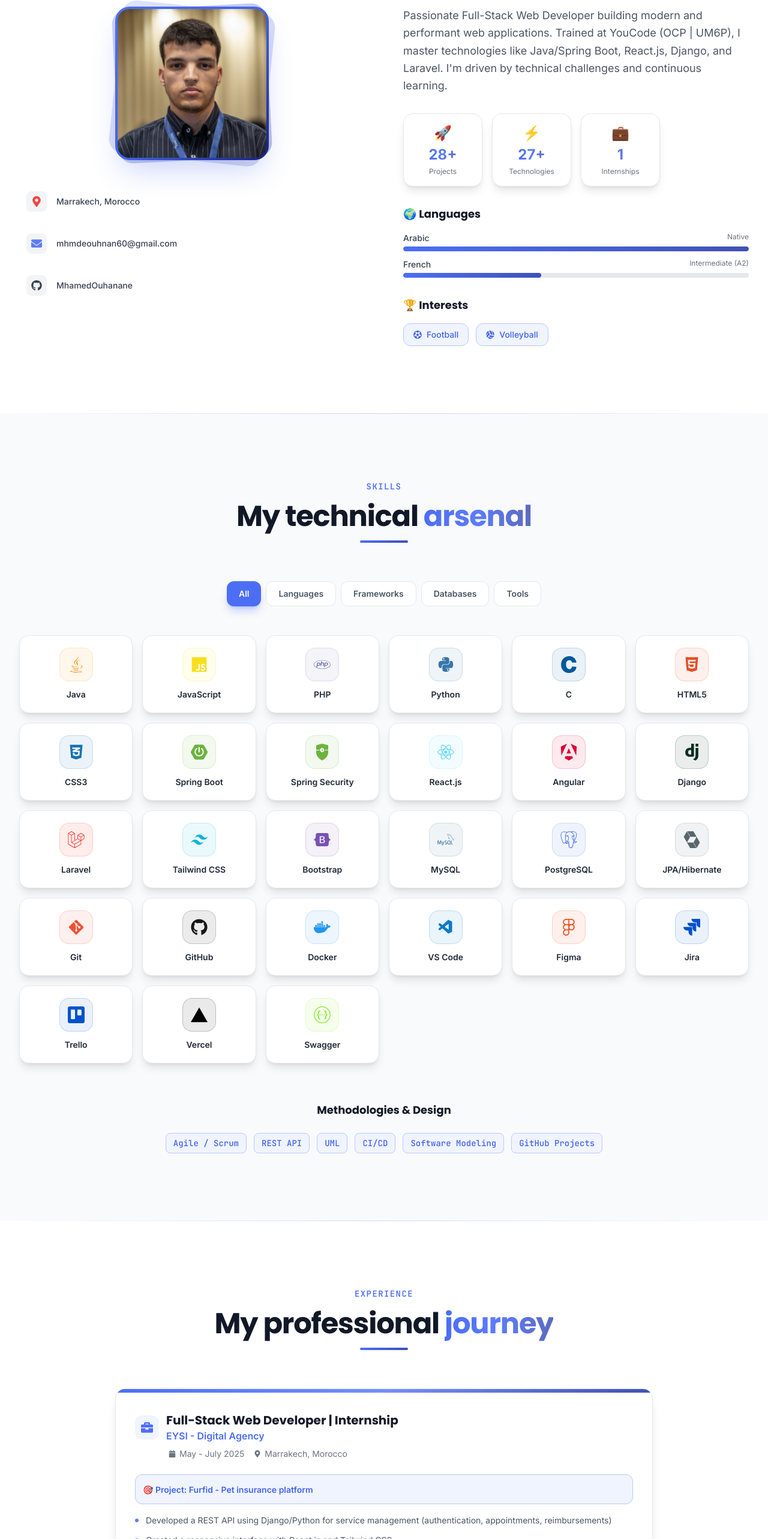
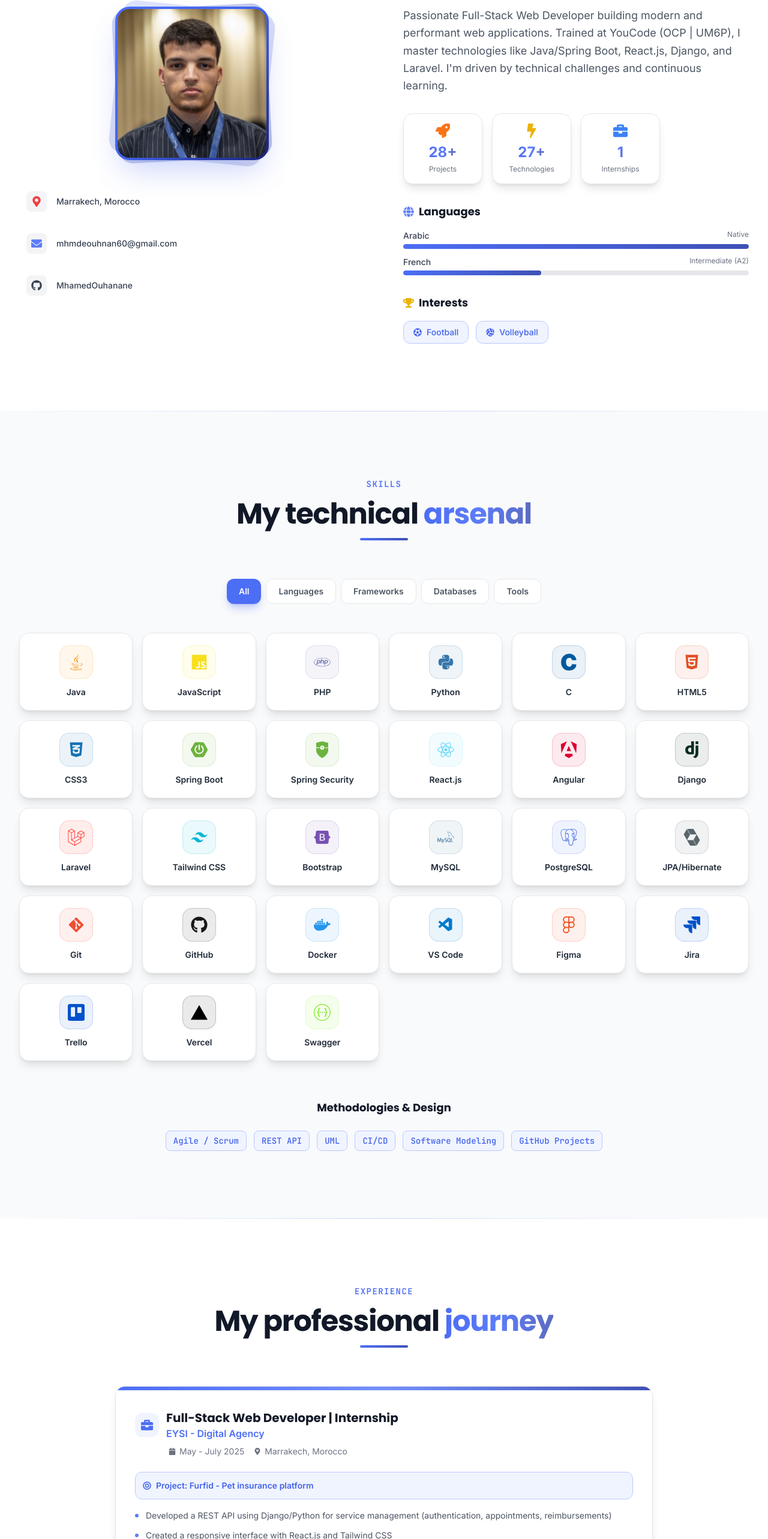
Before and after one commit to MhamedOuhanane/My_Portfolio, a React (Create React App) app: page / in a window 1280 px wide. Shown: the part 1173-3739 px from the top of the page at 60% size. Built offline with nearby package versions, Linux system fonts and the light colour scheme.

Commit message:
ajouter des icônes supplémentaires et améliorer la présentation des sections About, Experience et Projects

```diff
--- a/src/components/About.jsx
+++ b/src/components/About.jsx
@@ -1,38 +1,55 @@
 import React from "react";
 import { motion } from "framer-motion";
-import { FaMapMarkerAlt, FaEnvelope, FaGithub } from "react-icons/fa";
+import {
+  FaMapMarkerAlt,
+  FaEnvelope,
+  FaGithub,
+  FaBriefcase,
+  FaBolt,
+  FaRocket,
+  FaGlobe,
+  FaTrophy,
+} from "react-icons/fa";
 import { useInView } from "../hooks/useInView";
-import { personalInfo, languages, interests, projects, experiences, skills } from "../data/portfolio";
+import {
+  personalInfo,
+  languages,
+  interests,
+  projects,
+  experiences,
+  skills,
+} from "../data/portfolio";
 
 const About = () => {
   const [ref, isInView] = useInView({ threshold: 0.2 });
 
-    const projectsCount = projects.length;
+  const projectsCount = projects.length;
   const totalSkills =
     skills.languages.length +
     skills.frameworks.length +
     skills.databases.length +
     skills.tools.length;
-  const internshipCount = experiences.filter(exp =>
-    exp.title.toLowerCase().includes('intern') ||
-    exp.title.toLowerCase().includes('stage')
+  const internshipCount = experiences.filter(
+    (exp) =>
+      exp.title.toLowerCase().includes("intern") ||
+      exp.title.toLowerCase().includes("stage"),
   ).length;
 
   const stats = [
     {
       label: "Projects",
       value: `${projectsCount}+`,
-      icon: "🚀"
+      icon: <FaRocket className="text-orange-500" />,
     },
     {
       label: "Technologies",
       value: `${totalSkills}+`,
-      icon: "⚡"
+      icon: <FaBolt className="text-yellow-500" />,
     },
     {
       label: "Internships",
       value: internshipCount,
-      icon: "💼"
+      icon: <FaBriefcase className="text-blue-500" />,
     },
   ];
 
@@ -51,8 +68,10 @@ const About = () => {
           transition={{ duration: 0.6 }}
           className="text-center mb-16"
         >
-          <span className="text-sm font-mono font-semibold text-marine-600 dark:text-marine-400
-                         tracking-widest uppercase mb-4 block">
+          <span
+            className="text-sm font-mono font-semibold text-marine-600 dark:text-marine-400
+                         tracking-widest uppercase mb-4 block"
+          >
             About
           </span>
           <h2 className="section-title text-gray-900 dark:text-white">
@@ -76,17 +95,33 @@ const About = () => {
                            overflow-hidden shadow-2xl shadow-marine-700/30 p-1"
               >
                 <div className="w-full h-full rounded-[20px] overflow-hidden bg-white dark:bg-dark-300">
-                  <img src="/portfolio_logo.jpg" alt="M'Hamed Ouhanane" className="w-full h-full object-cover" />
+                  <img
+                    src="/portfolio_logo.jpg"
+                    alt="M'Hamed Ouhanane"
+                    className="w-full h-full object-cover"
+                  />
                 </div>
               </div>
             </div>
 
             <div className="space-y-3">
               {[
-                { icon: FaMapMarkerAlt, text: personalInfo.location, color: "text-red-500" },
-                { icon: FaEnvelope, text: personalInfo.email, color: "text-marine-500" },
+                {
+                  icon: FaMapMarkerAlt,
+                  text: personalInfo.location,
+                  color: "text-red-500",
+                },
+                {
+                  icon: FaEnvelope,
+                  text: personalInfo.email,
+                  color: "text-marine-500",
+                },
                 // { icon: FaPhone, text: personalInfo.phone, color: "text-green-500" },
-                { icon: FaGithub, text: "MhamedOuhanane", color: "text-gray-700 dark:text-gray-300" },
+                {
+                  icon: FaGithub,
+                  text: "MhamedOuhanane",
+                  color: "text-gray-700 dark:text-gray-300",
+                },
               ].map(({ icon: Icon, text, color }, i) => (
                 <motion.div
                   key={i}
@@ -96,10 +131,14 @@ const About = () => {
                   className="flex items-center gap-4 p-3 rounded-xl
                              hover:bg-gray-50 dark:hover:bg-dark-300 transition-all"
                 >
-                  <div className={`p-2 rounded-lg bg-gray-100 dark:bg-dark-300 ${color}`}>
+                  <div
+                    className={`p-2 rounded-lg bg-gray-100 dark:bg-dark-300 ${color}`}
+                  >
                     <Icon size={18} />
                   </div>
-                  <span className="text-gray-700 dark:text-gray-300 text-sm font-medium">{text}</span>
+                  <span className="text-gray-700 dark:text-gray-300 text-sm font-medium">
+                    {text}
+                  </span>
                 </motion.div>
               ))}
             </div>
@@ -124,8 +163,12 @@ const About = () => {
                   transition={{ delay: 0.5 + i * 0.1 }}
                   className="card card-hover p-4 text-center"
                 >
-                  <span className="text-2xl mb-1 block">{stat.icon}</span>
-                  <span className="text-2xl font-bold gradient-text">{stat.value}</span>
+                  <span className="text-2xl mb-2 flex justify-center">
+                    {stat.icon}
+                  </span>
+                  <span className="text-2xl font-bold gradient-text">
+                    {stat.value}
+                  </span>
                   <span className="text-xs text-gray-500 dark:text-gray-400 block mt-1">
                     {stat.label}
                   </span>
@@ -134,8 +177,12 @@ const About = () => {
             </div>
 
             <div>
-              <h3 className="text-lg font-display font-bold text-gray-900 dark:text-white mb-4">
-                🌍 Languages
+              <h3
+                className="text-lg font-display font-bold text-gray-900 dark:text-white mb-4
+               flex items-center gap-2"
+              >
+                <FaGlobe className="text-marine-500" size={18} />
+                Languages
               </h3>
               <div className="space-y-3">
                 {languages.map((lang) => (
@@ -144,12 +191,16 @@ const About = () => {
                       <span className="text-sm font-medium text-gray-700 dark:text-gray-300">
                         {lang.name}
                       </span>
-                      <span className="text-xs text-gray-500 dark:text-gray-400">{lang.level}</span>
+                      <span className="text-xs text-gray-500 dark:text-gray-400">
+                        {lang.level}
+                      </span>
                     </div>
                     <div className="h-2 bg-gray-200 dark:bg-dark-200 rounded-full overflow-hidden">
                       <motion.div
                         initial={{ width: 0 }}
-                        animate={isInView ? { width: `${lang.percentage}%` } : {}}
+                        animate={
+                          isInView ? { width: `${lang.percentage}%` } : {}
+                        }
                         transition={{ duration: 1, delay: 0.8 }}
                         className="h-full bg-gradient-to-r from-marine-600 to-navy-500 rounded-full"
                       />
@@ -160,8 +211,12 @@ const About = () => {
             </div>
 
             <div>
-              <h3 className="text-lg font-display font-bold text-gray-900 dark:text-white mb-4">
-                🏆 Interests
+              <h3
+                className="text-lg font-display font-bold text-gray-900 dark:text-white mb-4
+               flex items-center gap-2"
+              >
+                <FaTrophy className="text-yellow-500" size={18} />
+                Interests
               </h3>
               <div className="flex gap-3 flex-wrap">
                 {interests.map(({ name, icon: Icon }) => (
--- a/src/components/Experience.jsx
+++ b/src/components/Experience.jsx
@@ -1,6 +1,11 @@
 import React from "react";
 import { motion } from "framer-motion";
-import { FaBriefcase, FaMapMarkerAlt, FaCalendar } from "react-icons/fa";
+import {
+  FaBriefcase,
+  FaMapMarkerAlt,
+  FaCalendar,
+  FaBullseye,
+} from "react-icons/fa";
 import { useInView } from "../hooks/useInView";
 import { experiences } from "../data/portfolio";
 
@@ -8,7 +13,11 @@ const Experience = () => {
   const [ref, isInView] = useInView({ threshold: 0.1 });
 
   return (
-    <section id="experience" ref={ref} className="relative bg-white dark:bg-dark-400 overflow-hidden">
+    <section
+      id="experience"
+      ref={ref}
+      className="relative bg-white dark:bg-dark-400 overflow-hidden"
+    >
       <div className="absolute top-0 left-0 w-full h-px bg-gradient-to-r from-transparent via-marine-500/30 to-transparent" />
 
       <div className="section-container">
@@ -18,8 +27,10 @@ const Experience = () => {
           transition={{ duration: 0.6 }}
           className="text-center mb-16"
         >
-          <span className="text-sm font-mono font-semibold text-marine-600 dark:text-marine-400
-                         tracking-widest uppercase mb-4 block">
+          <span
+            className="text-sm font-mono font-semibold text-marine-600 dark:text-marine-400
+                         tracking-widest uppercase mb-4 block"
+          >
             Experience
           </span>
           <h2 className="section-title text-gray-900 dark:text-white">
@@ -67,10 +78,19 @@ const Experience = () => {
                 </div>
 
                 {exp.project && (
-                  <div className="mb-4 p-3 rounded-xl bg-marine-50 dark:bg-marine-900/20
-                                border border-marine-200 dark:border-marine-700/50">
-                    <span className="text-sm font-semibold text-marine-700 dark:text-marine-300">
-                      🎯 Project: {exp.project}
+                  <div
+                    className="mb-4 p-3 rounded-xl bg-marine-50 dark:bg-marine-900/20
+                      border border-marine-200 dark:border-marine-700/50"
+                  >
+                    <span
+                      className="text-sm font-semibold text-marine-700 dark:text-marine-300
+                                       flex items-center gap-2"
+                    >
+                      <FaBullseye
+                        className="text-marine-600 dark:text-marine-400"
+                        size={14}
+                      />
+                      Project: {exp.project}
                     </span>
                   </div>
                 )}
--- a/src/components/Projects.jsx
+++ b/src/components/Projects.jsx
@@ -1,6 +1,6 @@
 import React, { useState } from "react";
 import { motion, AnimatePresence } from "framer-motion";
-import { FaGithub, FaExternalLinkAlt, FaChevronRight, FaChevronLeft } from "react-icons/fa";
+import { FaGithub, FaExternalLinkAlt, FaChevronRight, FaChevronLeft, FaStar } from "react-icons/fa";
 import { useInView } from "../hooks/useInView";
 import { projects } from "../data/portfolio";
 
@@ -39,9 +39,9 @@ const ProjectCard = ({ project, index, isInView }) => {
         </motion.div>
 
         {project.featured && (
-          <span className="absolute top-4 right-4 px-3 py-1 rounded-full text-xs font-bold
-                         bg-white/20 backdrop-blur-sm text-white border border-white/30">
-            ⭐ Featured
+          <span className="absolute flex items-center top-4 right-4 gap-1 px-3 py-1 rounded-full text-xs font-bold
+                         bg-blue-400/20 backdrop-blur-sm text-blue-400 border border-white/30">
+            <FaStar className="text-yellow-400" size={12} /> Featured
           </span>
         )}
 
```
